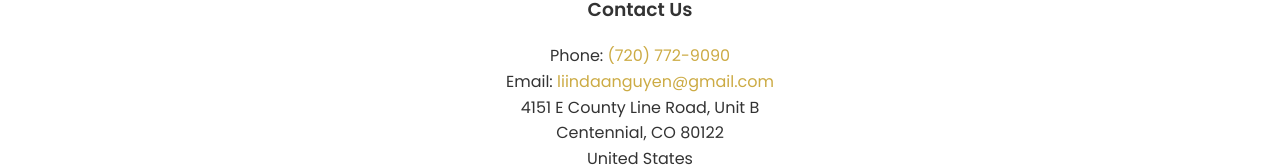
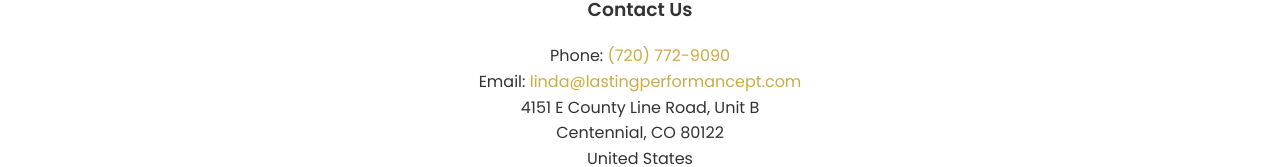
Before and after one commit to henrylui/LastingPerformancePT, a React (Create React App) app: page / in a window 1280 px wide. Shown: the part 4091-4258 px from the top of the page. Built offline with nearby package versions, Linux system fonts and the light colour scheme.

Commit message:
Update review number and email

```diff
--- a/src/App.js
+++ b/src/App.js
@@ -106,7 +106,7 @@ function App() {
       <h3>Contact Us</h3>
       <address>
         Phone: <a href="tel:720-772-9090">(720) 772-9090</a><br />
-        Email: <a href="mailto:liindaanguyen@gmail.com">liindaanguyen@gmail.com</a><br />
+        Email: <a href="mailto:linda@lastingperformancept.com">linda@lastingperformancept.com</a><br />
         4151 E County Line Road, Unit B<br />
         Centennial, CO 80122<br />
         United States
--- a/src/components/TestimonialSection.js
+++ b/src/components/TestimonialSection.js
@@ -103,7 +103,7 @@ const TestimonialComponent = () => {
   // This data would be manually updated
   const reviewData = {
     averageRating: 5.0,
-    totalReviews: 10,
+    totalReviews: 22,
     reviews: [
       {
         name: "Kevin L",
```
